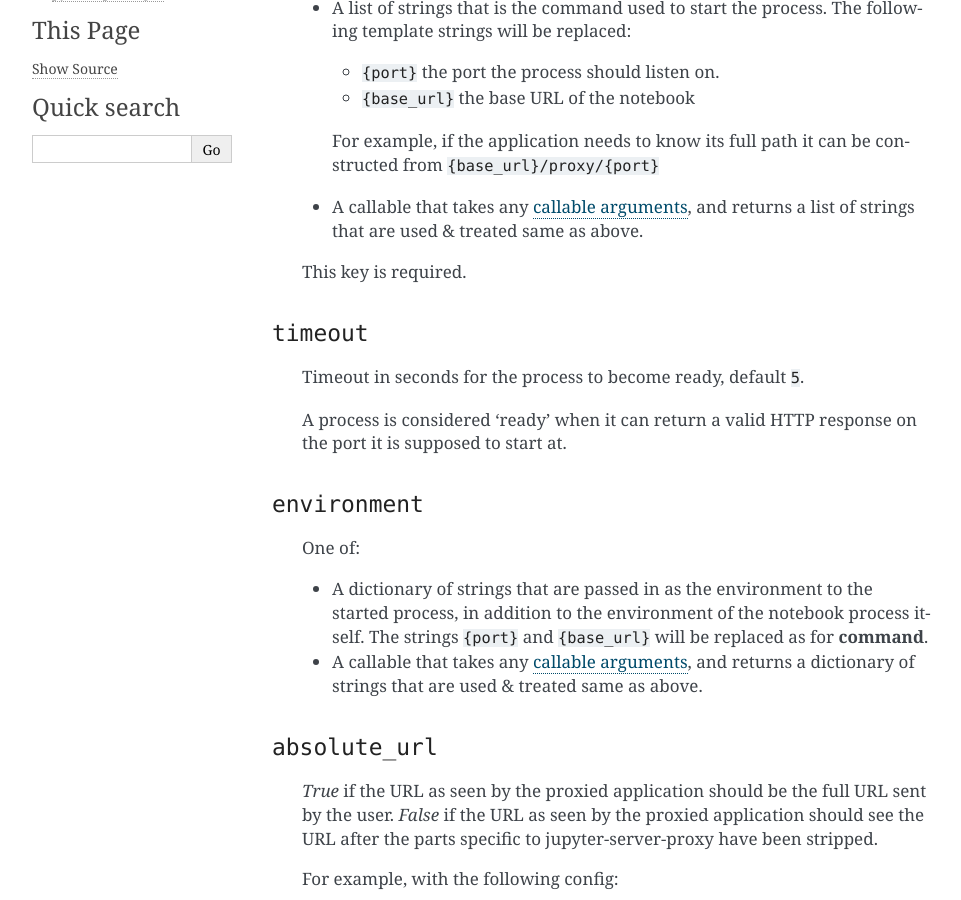
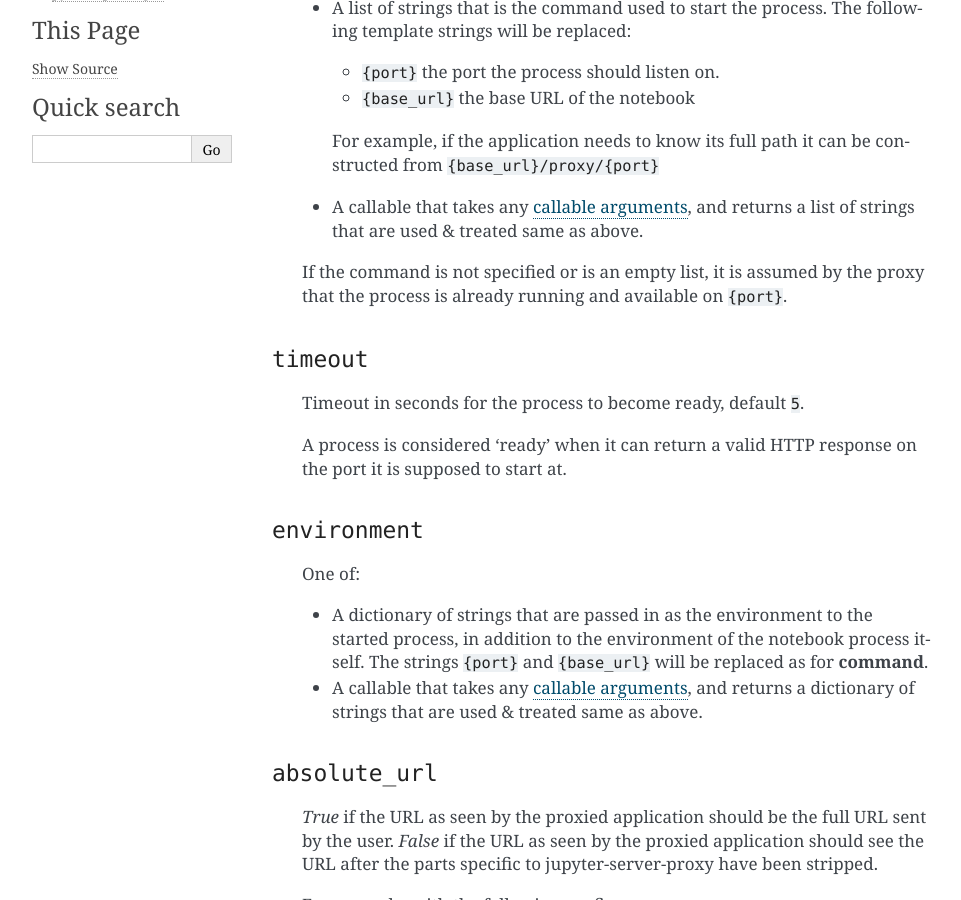
Before and after one commit to jupyterhub/jupyter-server-proxy, a Sphinx documentation site: the page built from docs/server-process.rst, in a window 1280 px wide and 900 px high, scrolled down 478 px. Shown: the whole window, without its empty margins (148-1109 px from the left). Built offline with Sphinx 7.4.7, drawn with Linux system fonts in a browser that asks for light colours.

Commit message:
docs: add the note into documentation

```diff
--- a/docs/server-process.rst
+++ b/docs/server-process.rst
@@ -36,7 +36,8 @@ pairs.
    * A callable that takes any :ref:`callable arguments <server-process/callable-arguments>`,
      and returns a list of strings that are used & treated same as above.
 
-   This key is required.
+   If the command is not specified or is an empty list, it is assumed by the
+   proxy that the process is already running and available on ``{port}``.
 
 ``timeout``
 ^^^^^^^^^^^
```
